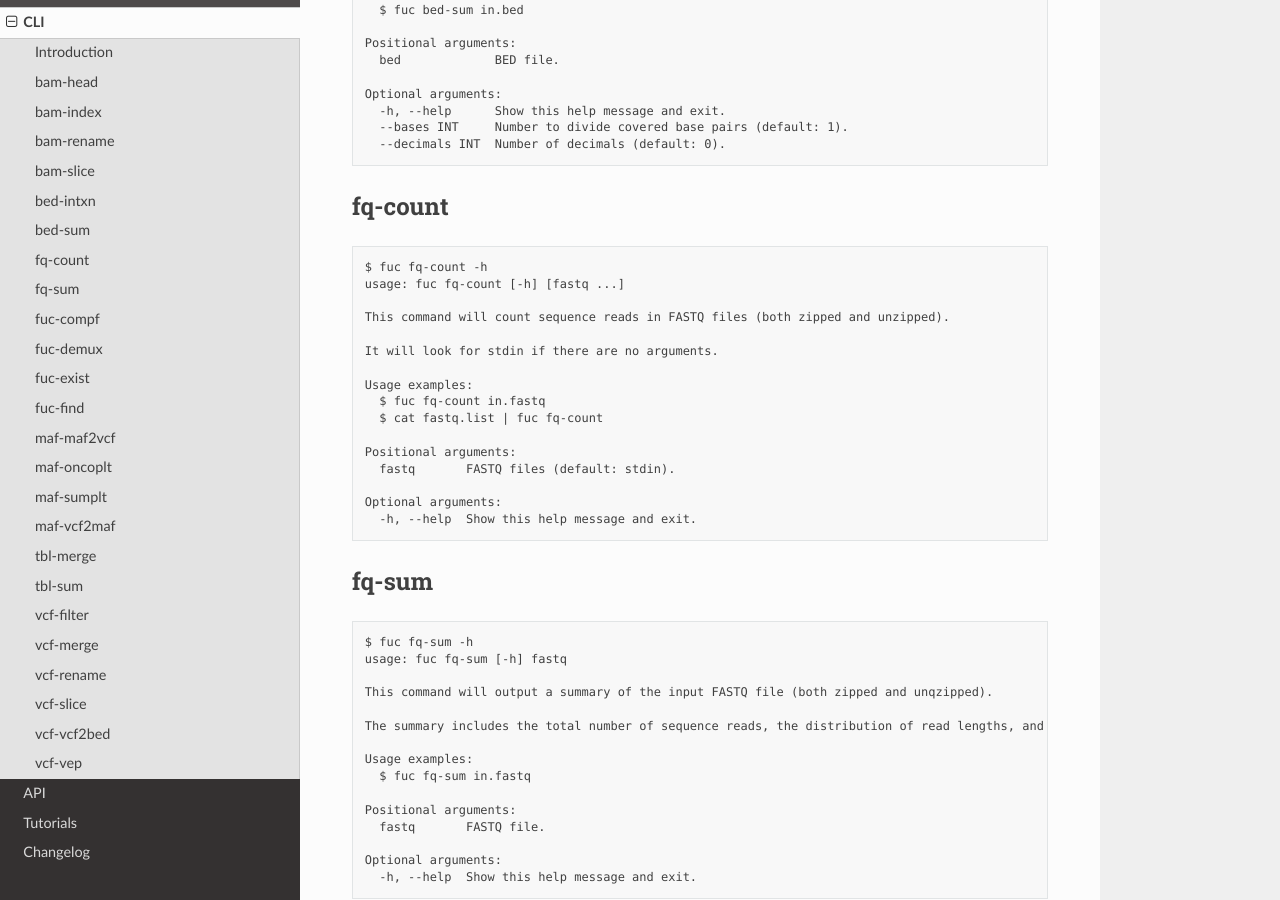
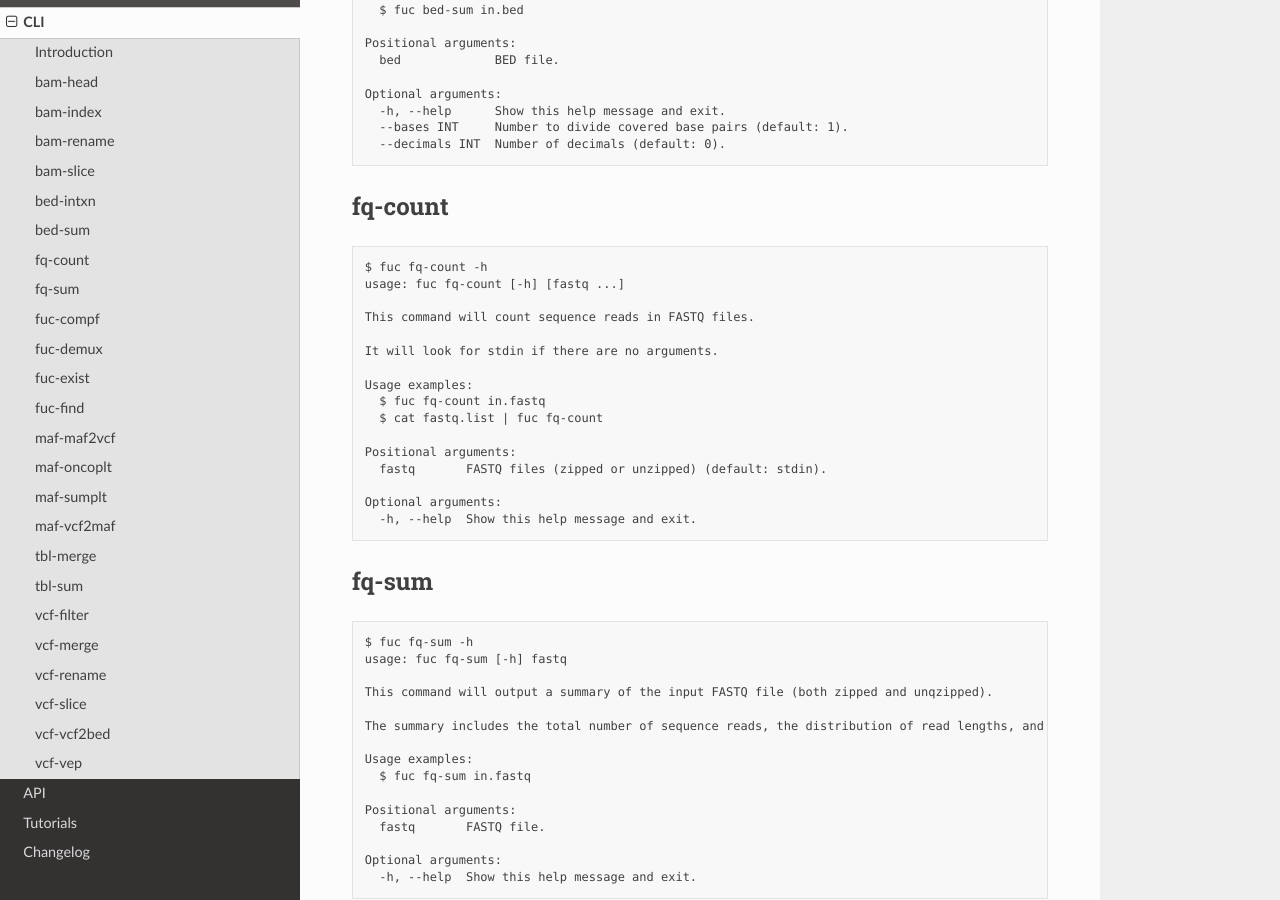
Before and after one commit to sbslee/fuc, a Sphinx documentation site: the page built from docs/cli.rst, in a window 1280 px wide and 900 px high, scrolled down 3123 px. Built offline with Sphinx 7.4.7 and the Read the Docs theme 2.0.0, drawn with Linux system fonts in a browser that asks for light colours.

```diff
--- a/CHANGELOG.rst
+++ b/CHANGELOG.rst
@@ -3,6 +3,8 @@
 
 0.18.0 (in development)
 -----------------------
+
+* Update :command:`fq-count` command to run significantly faster.
 
 0.17.0 (2021-07-08)
 -------------------
--- a/docs/cli.rst
+++ b/docs/cli.rst
@@ -195,7 +195,7 @@
    $ fuc fq-count -h
    usage: fuc fq-count [-h] [fastq ...]
 
-   This command will count sequence reads in FASTQ files (both zipped and unzipped).
+   This command will count sequence reads in FASTQ files.
 
    It will look for stdin if there are no arguments.
 
@@ -204,7 +204,7 @@
      $ cat fastq.list | fuc fq-count
 
    Positional arguments:
-     fastq       FASTQ files (default: stdin).
+     fastq       FASTQ files (zipped or unzipped) (default: stdin).
 
    Optional arguments:
      -h, --help  Show this help message and exit.
```
Also changed, not shown: 1 other file.
